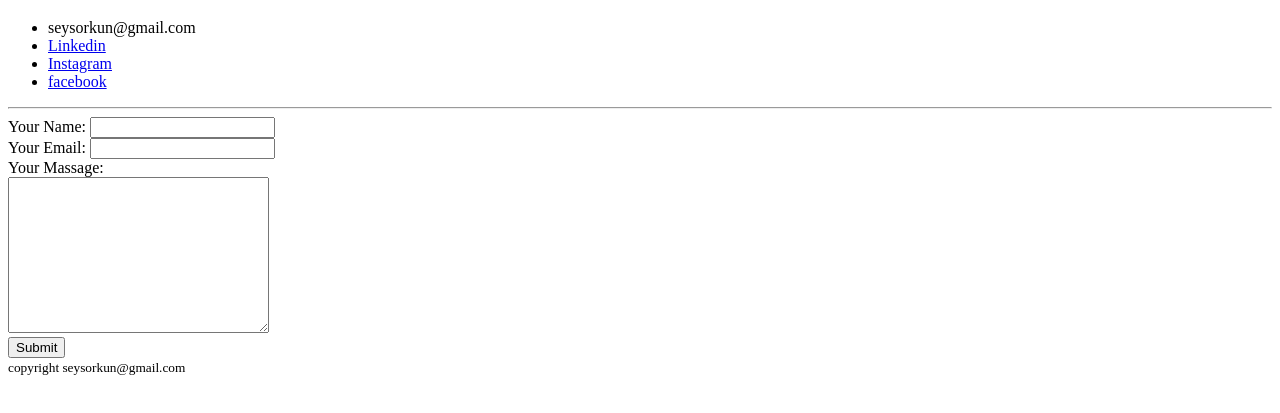
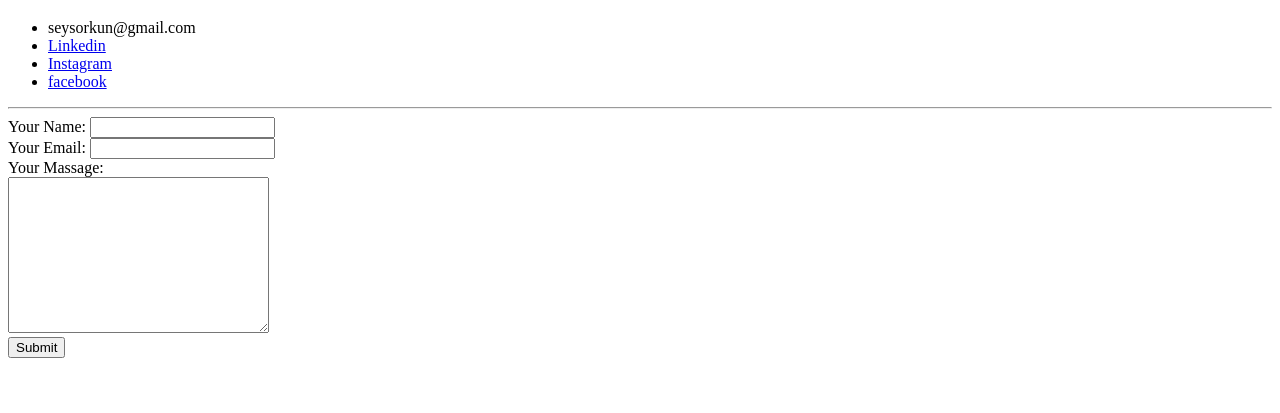
Before and after one commit to seysorkun/seydasorkun, a plain HTML site: page contact me.html in a window 1280 px wide. Shown: the part 61-474 px from the top of the page. Drawn offline with Linux system fonts and the light colour scheme.

Commit message:
Add files via upload

```diff
--- a/contact me.html
+++ b/contact me.html
@@ -24,6 +24,5 @@
         <textarea name="your massage" rows="10" cols="30"></textarea><br>
         <input type="submit" name="" />
     </form>
-    <footer><small> copyright seysorkun@gmail.com</small></footer>
 </body>
 </html>
```
Also changed, not shown: index.html (+1 -1 lines).
